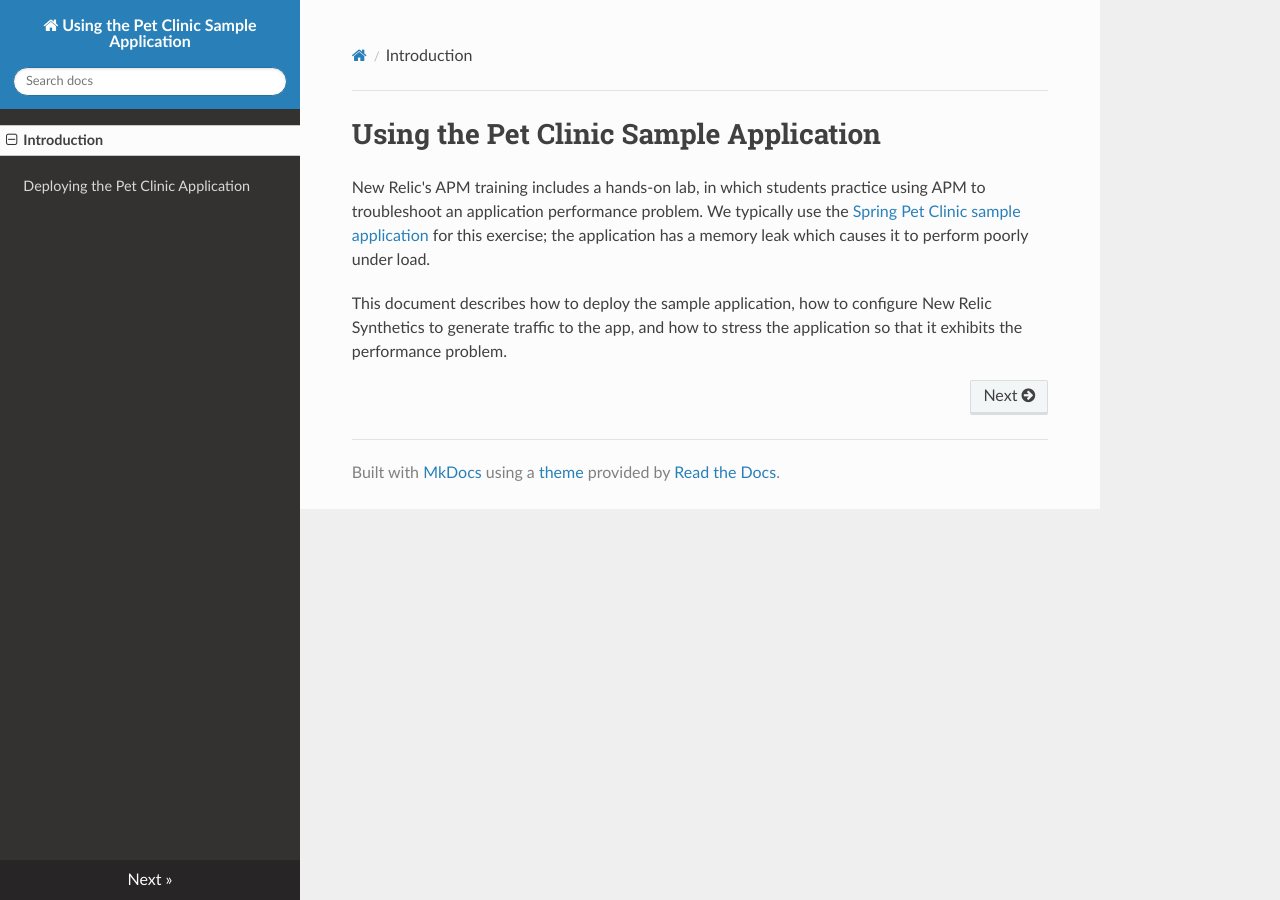
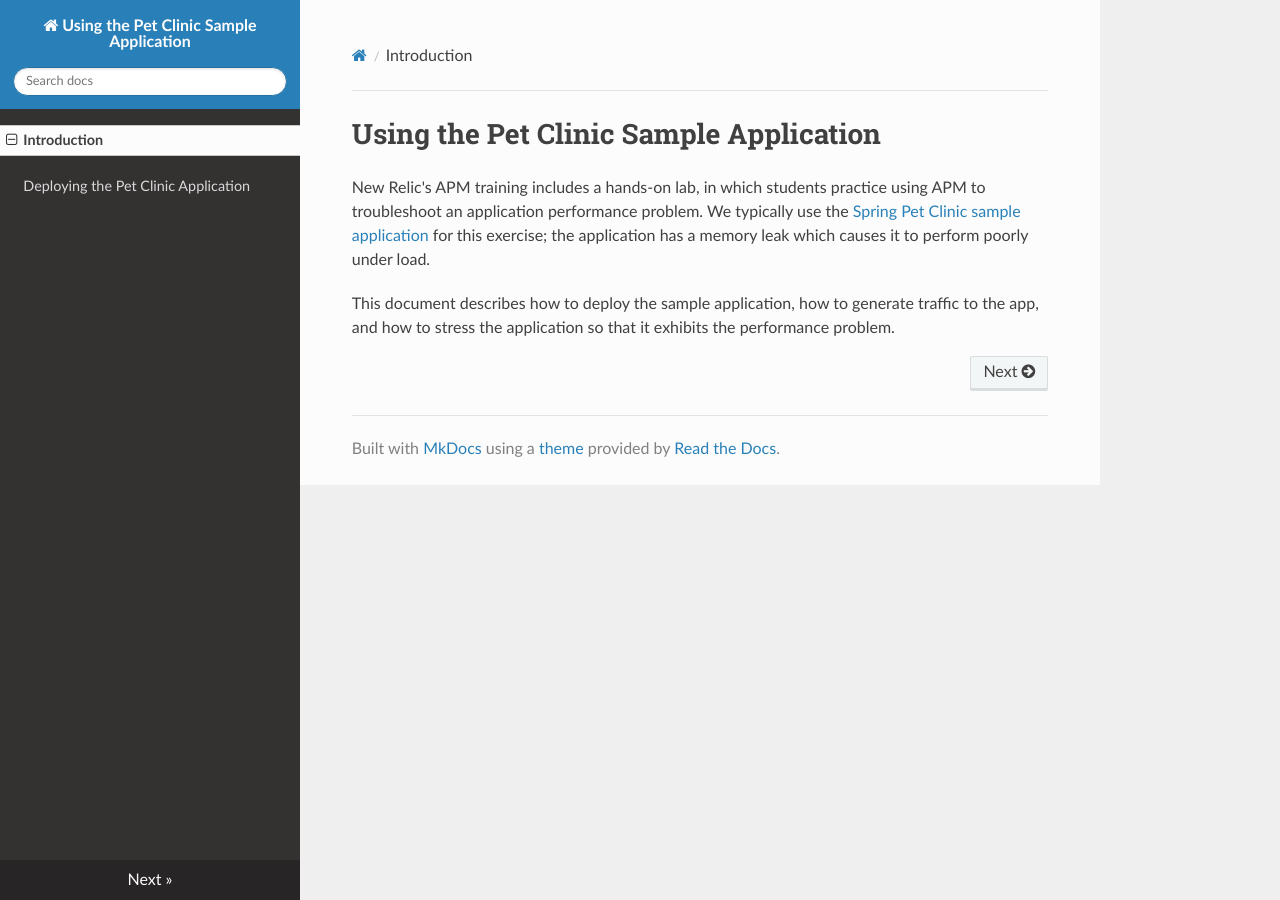
Before and after one commit to NewRelicUniversity/nru-petclinic-docs, an MkDocs documentation site: the page built from docs/index.md, in a window 1280 px wide. Built offline with MkDocs 1.6.1, drawn with Linux system fonts in a browser that asks for light colours; nearby versions of some CDN libraries; old or Windows-style settings are respelled for this version of MkDocs.

Commit message:
Minor edits

```diff
--- a/docs/index.md
+++ b/docs/index.md
@@ -3,4 +3,4 @@
 
 New Relic's APM training includes a hands-on lab, in which students practice using APM to troubleshoot an application performance problem. We typically use the [Spring Pet Clinic sample application](https://github.com/NewRelicUniversity/spring-petclinic) for this exercise; the application has a memory leak which causes it to perform poorly under load.
 
-This document describes how to deploy the sample application, how to configure New Relic Synthetics to generate traffic to the app, and how to stress the application so that it exhibits the performance problem.
+This document describes how to deploy the sample application, how to generate traffic to the app, and how to stress the application so that it exhibits the performance problem.
```
Also changed, not shown: docs/deployment.md (+1 -1 lines).
